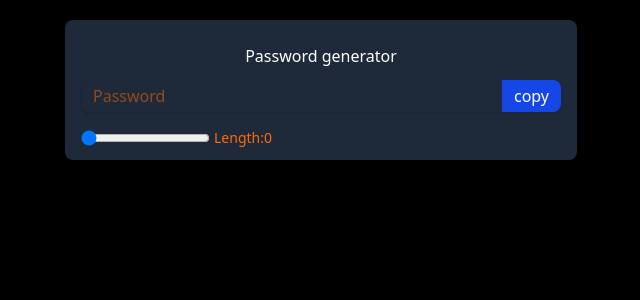
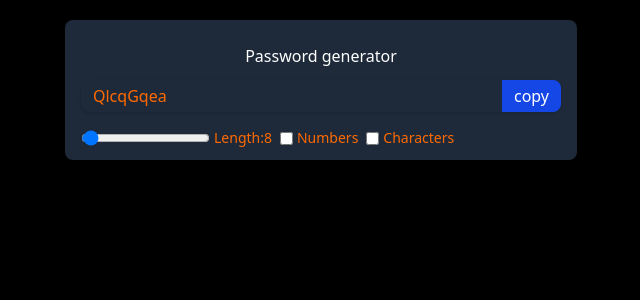
Before and after one commit to shashidhar078/REACT-SERIES, a React (Vite) app in the folder PasswordGenerator/: page / in a window 1280 px wide. Shown: the top 300 px of the page, without its empty margins (319-959 px from the left). Built offline with nearby package versions, Linux system fonts and the light colour scheme; the HTML template or start-up script is replaced by a standard one.

Commit message:
Understooed useEffect hook and its importance

```diff
--- a/PasswordGenerator/src/App.jsx
+++ b/PasswordGenerator/src/App.jsx
@@ -1,36 +1,38 @@
-import React,{ useState,useCallback } from 'react'
+import React,{ useState,useCallback,useEffect } from 'react'
 import reactLogo from './assets/react.svg'
 import viteLogo from '/vite.svg'
 
 
 function App() {
-  const [length,setLength]=useState(0);
+  const [length,setLength]=useState(8);
   const [numberAllowed,setnumberAllowed]=useState(false);
   const [charAllowed,setcharAllowed]=useState(false);
   const [password,setPassword]=useState("");
 
-  // const passwordGenerator=useCallback(
-  //   () => {
-  //     let pass="";
-  //     let str="ABCDEFGHIJKLMNOPQRSTUVWXYZabcdefghijklmnopqrstuvwxyz";
-  //     if(numberAllowed)
-  //     {
-  //       str+="0123456789"
-  //     }
-  //     if(charAllowed)
-  //     {
-  //       str+="!@#$%^&*()_+-=[]{}|;:'\",.<>/?`~";
-  //     }
-  //     for(let i=1;i<=array.length;i++)
-  //     {
-  //       let char=Math.floor(Math.random()*str.length+1);
-  //       pass=str.charAt(char);
-  //     }
-  //     setPassword(pass);
-  //   },
-  //   [fn,length,numberAllowed,charAllowed,setPassword],
-  // )
-
+  const passwordGenerator=useCallback(
+    () => {
+      let pass="";
+      let str="ABCDEFGHIJKLMNOPQRSTUVWXYZabcdefghijklmnopqrstuvwxyz";
+      if(numberAllowed)
+      {
+        str+="0123456789"
+      }
+      if(charAllowed)
+      {
+        str+="!@#$%^&*()_+-=[]{}|;:'\",.<>/?`~";
+      }
+      for(let i=1;i<=length;i++)
+      {
+        let char=Math.floor(Math.random()*str.length+1);
+        pass+=str.charAt(char);
+      }
+      setPassword(pass);
+    },
+    [length,numberAllowed,charAllowed,setPassword],
+  )
+  useEffect(()=>{
+    passwordGenerator()
+  },[passwordGenerator])
   return (
     <>
       <div className="w-full max-w-lg mx-auto shadow-md rounded-lg px-4 py-3 my-5 bg-gray-800 text-orange-500">
@@ -42,6 +44,7 @@ function App() {
           value={password}
           className="outline-none w-full py-1 px-3"
           placeholder="Password"
+          readOnly
         />
         <button className='outline-none bg-blue-700 text-white px-3 py-0.5 shrink-0'>copy</button>
         </div>
@@ -57,6 +60,28 @@ function App() {
             / >
               <label>Length:{length}</label>
           </div>
+          <div className="flex items-center gap-x-1">
+            <input
+              type="checkbox"
+              defaultChecked={numberAllowed}
+              id="numberInput"
+              onChange={()=>{
+                setnumberAllowed((prev)=>!prev)
+              }}
+            />
+            <label htmlFor="numberInput">Numbers</label>
+          </div>
+           <div className="flex items-center gap-x-1">
+            <input
+              type="checkbox"
+              defaultChecked={charAllowed}
+              id="characterInput"
+              onChange={()=>{
+                setcharAllowed((prev)=>!prev)
+              }}
+            />
+            <label htmlFor="characterInput">Characters</label>
+          </div>
         </div>
       </div>
     </>
```
